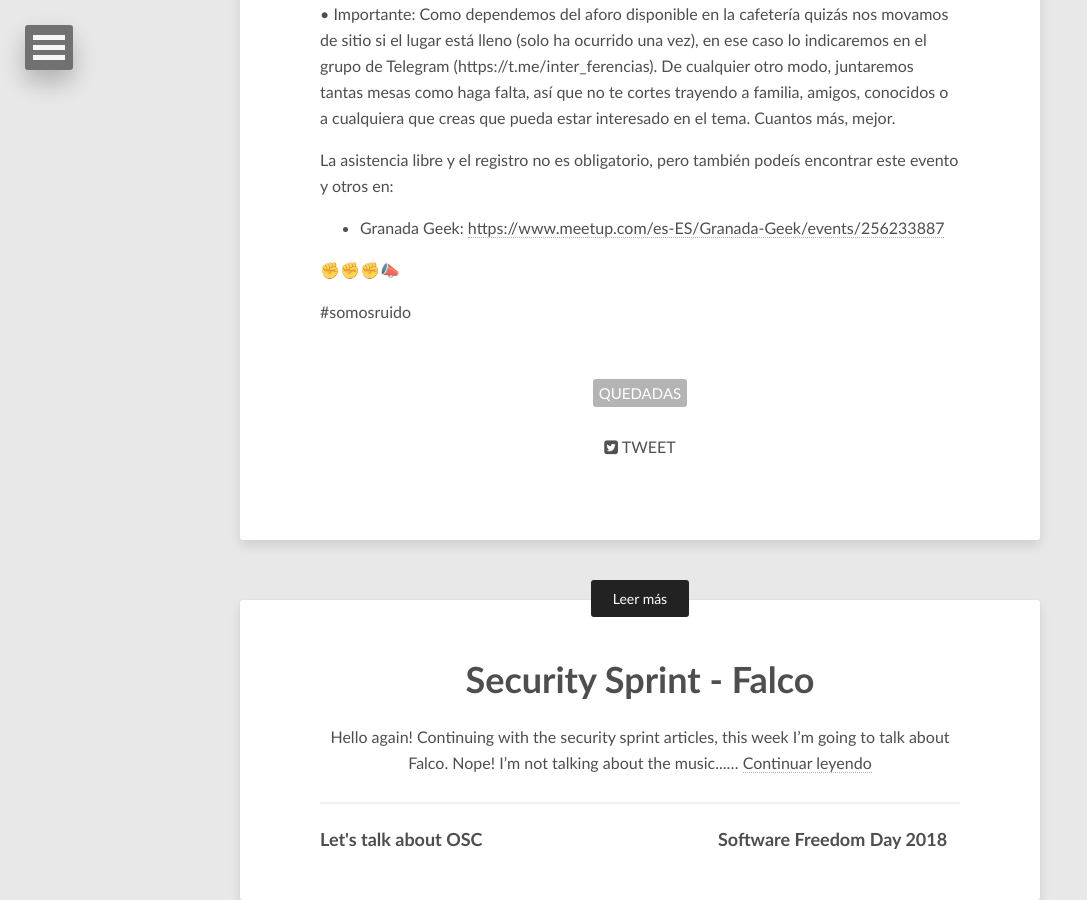
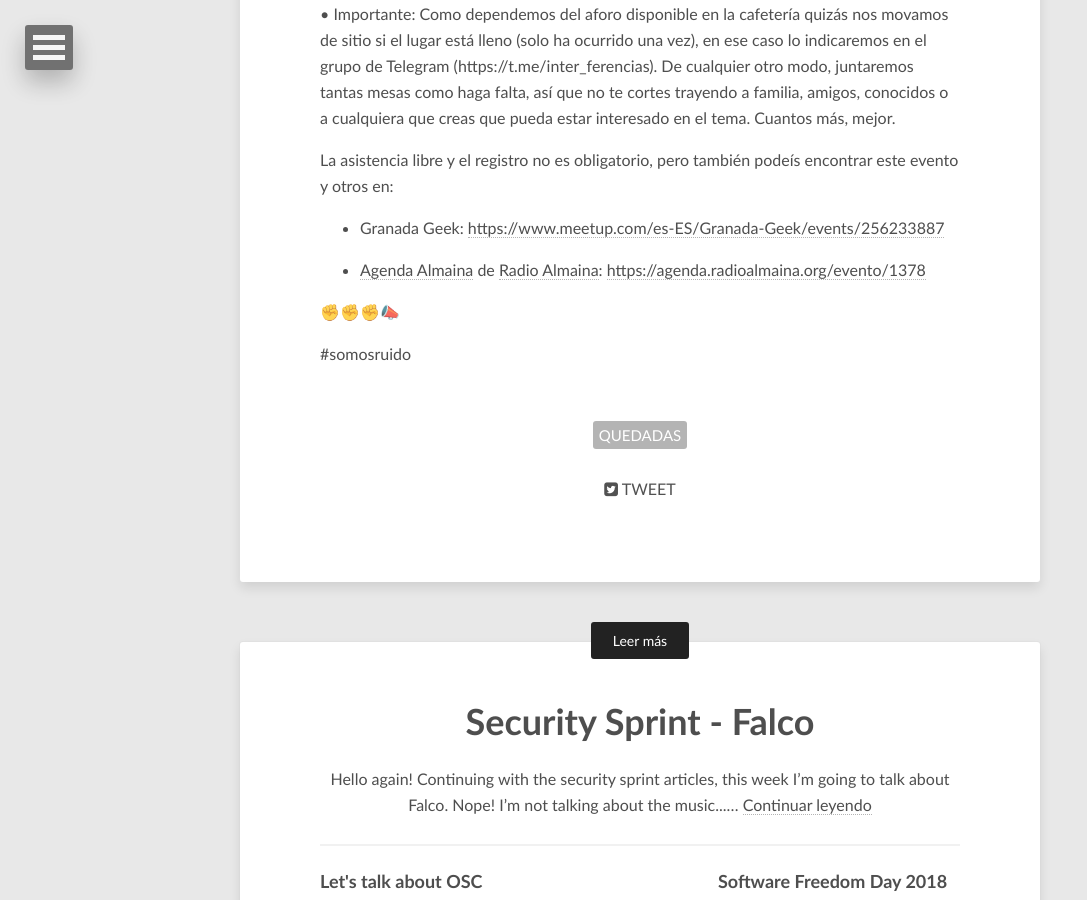
Before and after one commit to Interferencias/interferencias.github.io, a Jekyll site: the page built from _posts/2018-11-08-quedada-noviembre-2018.md, in a window 1280 px wide and 900 px high, scrolled down 1443 px. Shown: the whole window, without its empty margins (0-1087 px from the left). Built offline with Jekyll 4.4.1, drawn with Linux system fonts in a browser that asks for light colours; nearby versions of some CDN libraries; comment, search, counter and statistics services are not loaded.

Commit message:
Añade Agenda Almaina

```diff
--- a/_posts/2018-11-08-quedada-noviembre-2018.md
+++ b/_posts/2018-11-08-quedada-noviembre-2018.md
@@ -35,6 +35,7 @@ La asistencia libre y el registro no es obligatorio, pero también podeís encon
 
 - Granada Geek: [https://www.meetup.com/es-ES/Granada-Geek/events/256233887](https://www.meetup.com/es-ES/Granada-Geek/events/256233887)
 
+- [Agenda Almaina](https://agenda.radioalmaina.org) de [Radio Almaina](https://radioalmaina.org/): [https://agenda.radioalmaina.org/evento/1378](https://agenda.radioalmaina.org/evento/1378)
 
 ✊✊✊📣
 
```
